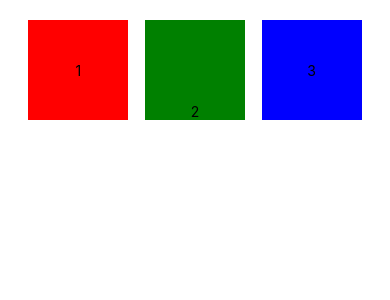
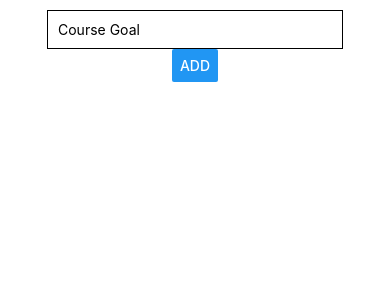
Before and after one commit to alimuamar11/rn-first-app, a React Native app: screen / in a window 390 px wide. Shown: the top 300 px of the page. Built offline with nearby package versions, Linux system fonts and the light colour scheme.

Commit message:
Inline Styles & StyleSheet Objects

```diff
--- a/App.js
+++ b/App.js
@@ -4,59 +4,28 @@
 export default function App() {
   const [outputText, setOutputText] = useState('Open up App.js to start working on your app!');
   return (
-    // <View style={styles.container}>
-    //   <Text>{outputText}</Text>
-    //   <Button title="change text" onPress={() => setOutputText('Tulsan telah diperbarui') }/>
-    // </View>
-        // <View style={{padding: 40}}>
-        //   <View style={{flexDirection: 'column',alignItems: 'flex-start'}}>
-        //     <Button  title="Add"/>
-        //     <TextInput placeholder="Course Goal" style={{borderBottomColor: 'black', borderBottomWidth: 1}}/>
-        //     <Button  title="Add Again"/>
-        //   </View>
-        // </View>
-
-        <View style={{padding: 20, flexDirection: 'row', justifyContent: 'space-around' }}>
-          <View style={{
-            backgroundColor: 'red',
-            width: 100,
-            height: 100,
-            justifyContent: 'center',
-            alignItems: 'center'
-          }}>
-            <Text>1</Text>
-          </View>
-          <View style={{
-            backgroundColor: 'green',
-            width: 100,
-            height: 100,
-            justifyContent: 'flex-end',
-            alignItems: 'center'
-          }}>
-            <Text>2</Text>
-          </View>
-          <View style={{
-            backgroundColor: 'blue',
-            width: 100,
-            height: 100,
-            justifyContent: 'center',
-            alignItems: 'center'
-          }}>
-            <Text>3</Text>
-
-          </View>
-        </View>
-
-
-
+    <View style={styles.screen}>
+      <View style={styles.inputContainer}>
+        <TextInput placeholder= "Course Goal" style={styles.input}/>
+        <Button title="ADD" />
+      </View>
+    </View>
   );
 }
+const styles = StyleSheet.create({
+  screen: {
+    padding: 10
+  },
+  inputContainer: {
+    flexDirection: 'column',
+    justifyContent: 'space-between',
+    alignItems: 'center'
+  },
+  input: {
+    width: '80%',
+    borderColor: 'black',
+    borderWidth: 1,
+    padding: 10
+  }
 
-const styles = StyleSheet.create({
-  container: {
-    flex: 1,
-    backgroundColor: '#fff',
-    alignItems: 'center',
-    justifyContent: 'center',
-  },
 });
```
